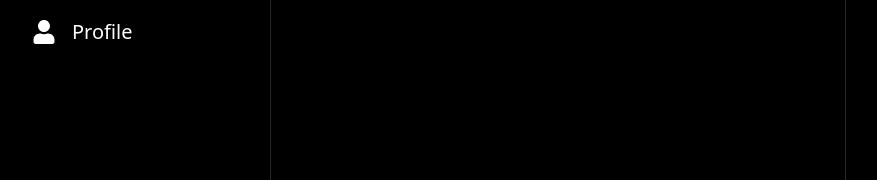
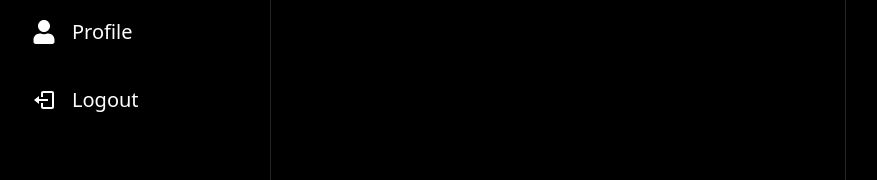
Before and after one commit to lptrk/fullstack-twitter-clone, a Next.js app: page / in a window 1280 px wide. Shown: the part 198-378 px from the top of the page, without its empty margins (82-959 px from the left). Built offline with nearby package versions, Linux system fonts and the light colour scheme.

Commit message:
added logout button in sidebar

```diff
--- a/components/layout/Sidebar.tsx
+++ b/components/layout/Sidebar.tsx
@@ -1,5 +1,6 @@
 import React from "react";
 import { BsBellFill, BsHouseFill } from "react-icons/bs";
+import { BiLogOut } from "react-icons/bi";
 import { FaUser } from "react-icons/fa";
 import SidebarLogo from "./SidebarLogo";
 import SidebarItem from "./SidebarItem";
@@ -35,6 +36,8 @@
               icon={item.icon}
             />
           ))}
+          <SidebarItem onClick={() => {}} icon={BiLogOut} label={"Logout"} />
+
         </div>
       </div>
     </div>
```
